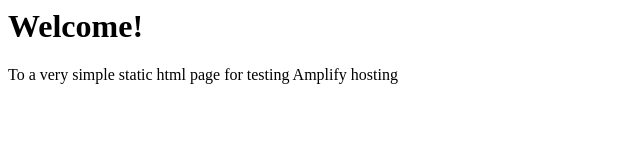
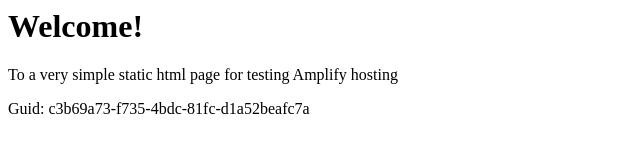
Before and after one commit to aws-aemilia-pdx/Github-PR-Commit-Integration-Test-DoNotTouch-Gith-OKSLNVO2-v1-prod-us-west-2, a website: page src/index.html in a window 1280 px wide. Shown: the whole page, without its empty margins (0-640 px from the left). Drawn offline with Linux system fonts and the light colour scheme.

Commit message:
commit from integ tests

```diff
--- a/src/index.html
+++ b/src/index.html
@@ -1,3 +1,5 @@
+
+
 <html lang="en">
 
 <head>
@@ -10,6 +12,6 @@
 <body>
     <h1>Welcome!</h1>
     <p>To a very simple static html page for testing Amplify hosting</p>
-</body>
+    <p>Guid: c3b69a73-f735-4bdc-81fc-d1a52beafc7a</p></body>
 
 </html>
```
